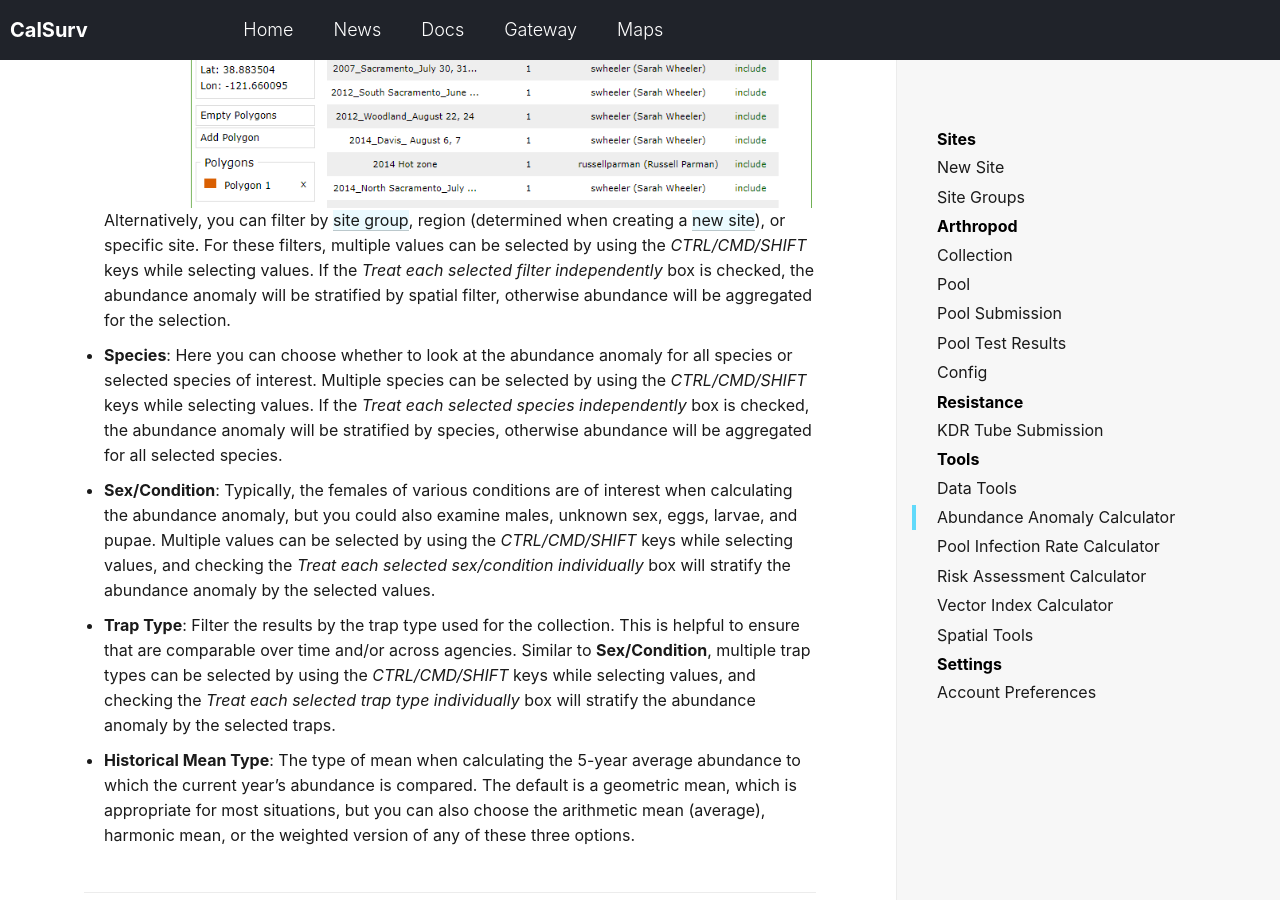
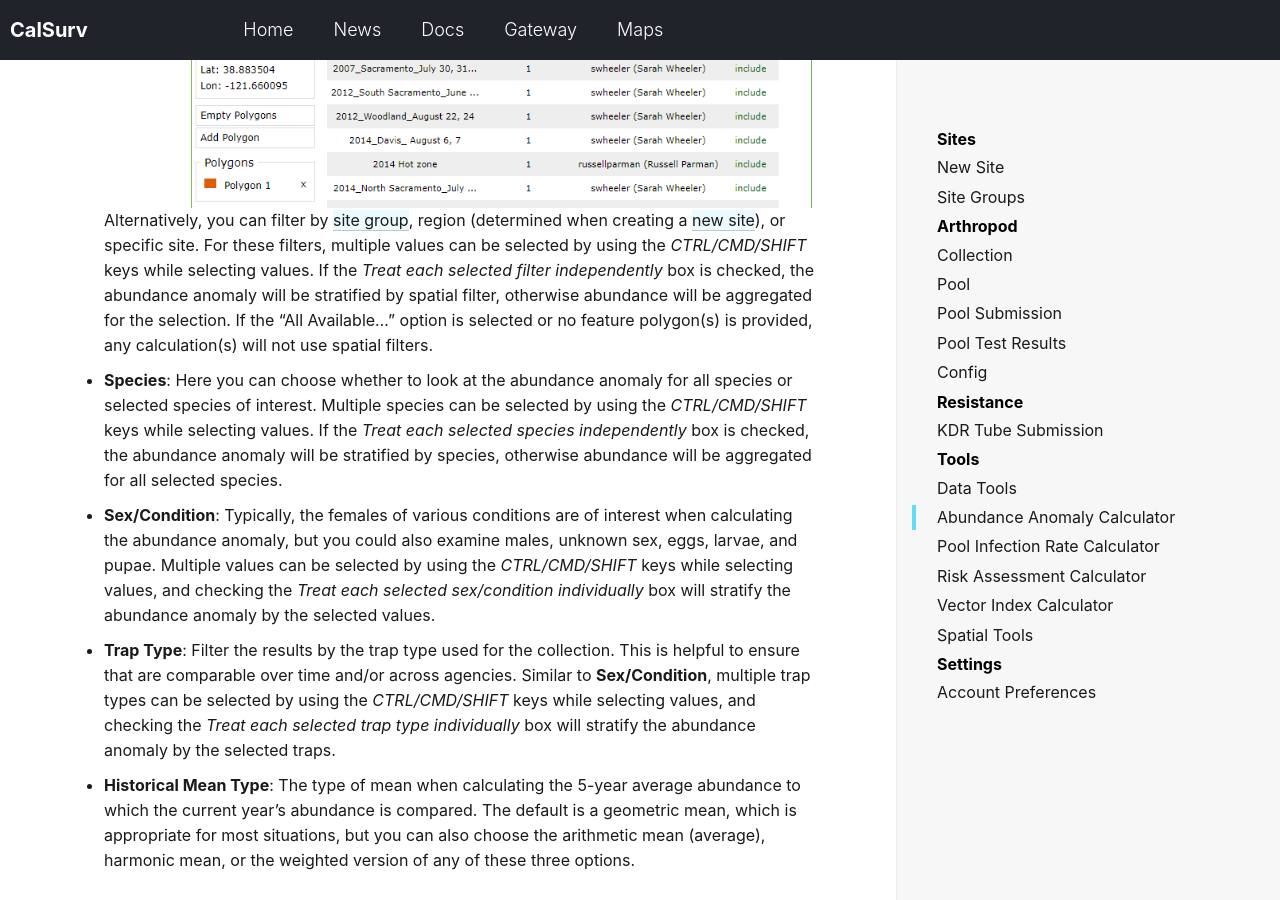
Before and after one commit to tlvaldepena/vectorsurv.org, a Jekyll site: the page built from _docs/tools/calculators/anomaly.md, in a window 1280 px wide and 900 px high, scrolled down 1487 px. Built offline with Jekyll 4.4.1, drawn with Linux system fonts in a browser that asks for light colours.

Commit message:
Update anomaly.md

```diff
--- a/_docs/tools/calculators/anomaly.md
+++ b/_docs/tools/calculators/anomaly.md
@@ -8,7 +8,7 @@
 * **Agency**: Choose the agency or agencies for which you wish to calculate an abundance anomaly. Multiple agencies can be selected by using the *CTRL/CMD/SHIFT* keys while selecting values. This could be your own agency to compare the current year to past years, or more than one agency to compare to neighboring districts. If the *Treat each selected agency independently* box is checked, the abundance anomaly will be stratified by agency (ignored if only one agency is selected). If left unchecked, the abundance anomaly will be aggregated for all selected agencies.
 * **Year**: This is the year for which you wish to calculate an abundance anomaly. This year's abundance at the desired time interval will be compared to the average abundance from the previous 5 years.
 * **Time Interval**: How frequently should the abundance anomaly be calculated? There are several built-in options, or you can manually specify a date range within the selected year. Date format is based on the settings under [Account Preferences]({{ site.baseurl }}/docs/settings/account-preferences).
-* **Spatial Filter**: This feature allows you to filter results within the agency or agencies. You can draw a polygon on the map using the feature tab, or include a previously saved feature from the [Spatial Features]({{ site.baseurl }}/docs/tools/spatial-tools) page. ![Polygon example]({{ site.baseur1 }}/assets/images/docs/spatial-feature-tools.PNG) Alternatively, you can filter by [site group]({{ site.baseur1 }}/docs/site/site-group), region (determined when creating a [new site]({{ site.baseur1 }}/docs/site)), or specific site. For these filters, multiple values can be selected by using the *CTRL/CMD/SHIFT* keys while selecting values. If the *Treat each selected filter independently* box is checked, the abundance anomaly will be stratified by spatial filter, otherwise abundance will be aggregated for the selection.
+* **Spatial Filter**: This feature allows you to filter results within the agency or agencies. You can draw a polygon on the map using the feature tab, or include a previously saved feature from the [Spatial Features]({{ site.baseurl }}/docs/tools/spatial-tools) page. ![Polygon example]({{ site.baseur1 }}/assets/images/docs/spatial-feature-tools.PNG) Alternatively, you can filter by [site group]({{ site.baseur1 }}/docs/site/site-group), region (determined when creating a [new site]({{ site.baseur1 }}/docs/site)), or specific site. For these filters, multiple values can be selected by using the *CTRL/CMD/SHIFT* keys while selecting values. If the *Treat each selected filter independently* box is checked, the abundance anomaly will be stratified by spatial filter, otherwise abundance will be aggregated for the selection. If the "All Available..." option is selected or no feature polygon(s) is provided, any calculation(s) will not use spatial filters.
 * **Species**: Here you can choose whether to look at the abundance anomaly for all species or selected species of interest. Multiple species can be selected by using the *CTRL/CMD/SHIFT* keys while selecting values. If the *Treat each selected species independently* box is checked, the abundance anomaly will be stratified by species, otherwise abundance will be aggregated for all selected species.
 * **Sex/Condition**: Typically, the females of various conditions are of interest when calculating the abundance anomaly, but you could also examine males, unknown sex, eggs, larvae, and pupae. Multiple values can be selected by using the *CTRL/CMD/SHIFT* keys while selecting values, and checking the *Treat each selected sex/condition individually* box will stratify the abundance anomaly by the selected values.
 * **Trap Type**: Filter the results by the trap type used for the collection. This is helpful to ensure that are comparable over time and/or across agencies. Similar to **Sex/Condition**, multiple trap types can be selected by using the *CTRL/CMD/SHIFT* keys while selecting values, and checking the *Treat each selected trap type individually* box will stratify the abundance anomaly by the selected traps.
```
